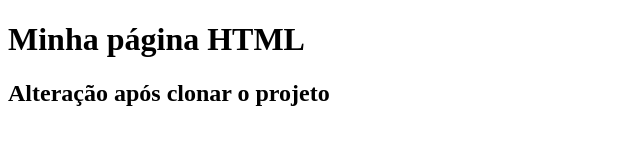
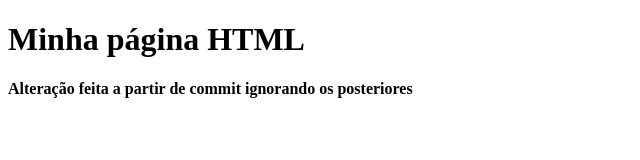
Before and after one commit to RodrigoHenriq/gama-no-github, a plain HTML site: page index.html in a window 1280 px wide. Shown: the whole page, without its empty margins (0-640 px from the left). Drawn offline with Linux system fonts and the light colour scheme.

Commit message:
atualizado a partir de um ponto anterior

```diff
--- a/index.html
+++ b/index.html
@@ -5,6 +5,6 @@
   </head>
   <body>
     <h1>Minha página HTML</h1>
-    <h2>Alteração após clonar o projeto</h2>
+    <b>Alteração feita a partir de commit ignorando os posteriores</b>
   </body>
 </html>
```
